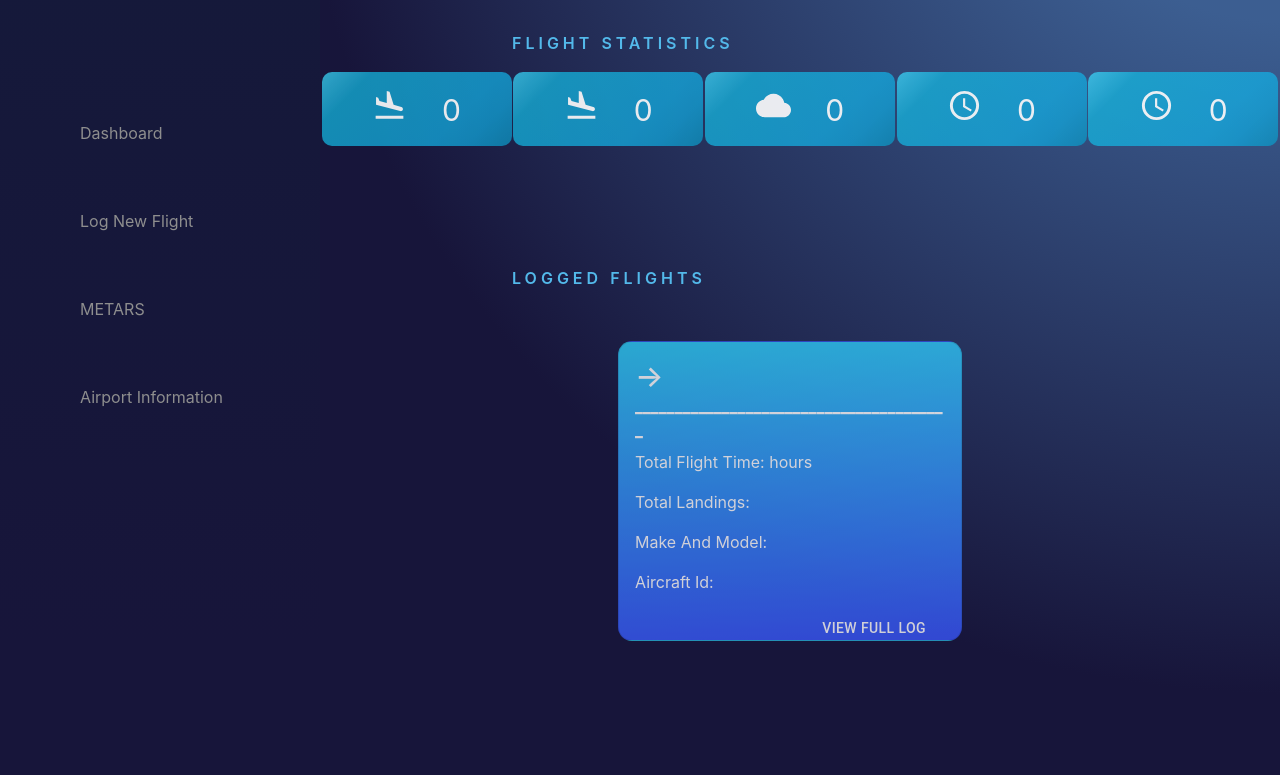
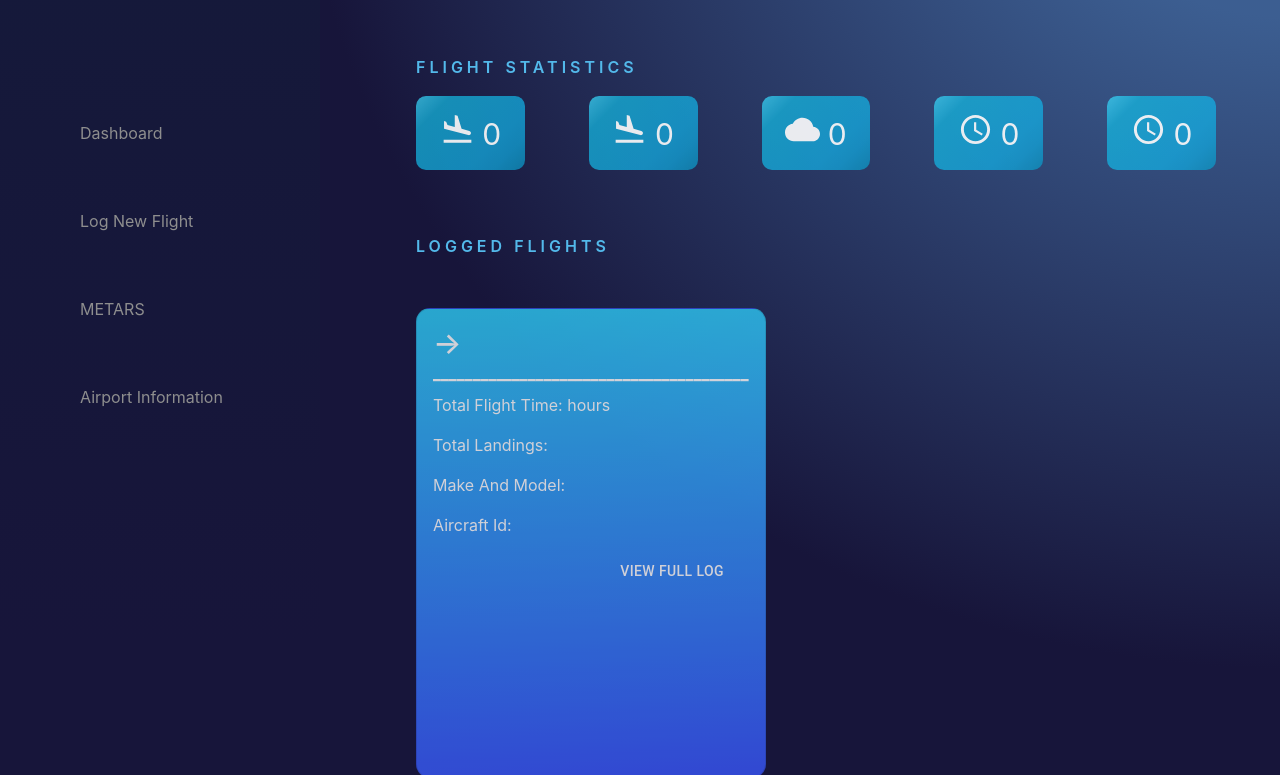
Before and after one commit to LukeZvada/PilotLogClient-Capstone, a React app: page /dashboard in a window 1280 px wide. Shown: the part 157-932 px from the top of the page. Built offline with nearby package versions, Linux system fonts and the light colour scheme; no server answers; sample sign-in values are in the browser's storage.

Commit message:
refactored css to match design

```diff
--- a/src/components/ApplicationViews.js
+++ b/src/components/ApplicationViews.js
@@ -16,7 +16,7 @@ import { AirportInfoProvider } from "./AirportInformation/AirportInformationProv
 
 export const ApplicationViews = () => {
     return <>
-
+        <div className="page-content">
             <FlightLogProvider>
                 <FlightLogUserProvider>
                     <Route exact path="/dashboard" render={(props) => {
@@ -63,5 +63,6 @@ export const ApplicationViews = () => {
                     props.history.push("/login")
                 }
             } />
+        </div>
     </>
 }
--- a/src/components/Dashboard/FlightLogDashboard.css
+++ b/src/components/Dashboard/FlightLogDashboard.css
@@ -1,7 +1,6 @@
 .dashboard_Title {
     display: flex;
     position: relative;
-    margin-left: 32rem;
     padding-top: 50px;
     color: white;
     width: 50%;
@@ -10,35 +9,27 @@
 .dashboard_Quote {
     display: flex;
     position: relative;
-    margin-left: 32rem;
     padding-top: 10px;
     color: rgba(151, 151, 151, 1);
     width: 50%;
 }
 
 .flightlog_title {
-    display: flex;
-    position: relative;
-    margin-left: 32rem;
-    padding-top: 120px;
-    margin-bottom: -95px;
     color: rgba(83, 185, 234, 1);
-    width: 50%;
     letter-spacing: 4px;
     font-weight: 600;
 }
 
 .flightlog-card {
     height: 65vh;
+    width: 80%;
+    max-width: 1720px;
     display: flex;
-    justify-content: space-evenly;
+    justify-content: flex-start;
     flex-direction: row;
     flex-wrap: wrap;
-    margin-left: 25rem;
     margin-bottom: 150px;
     overflow: scroll;
-    margin-top: 6rem;
-    /* align-content: center; */
 }
 
 .card-title {
@@ -50,11 +41,8 @@
 }
 
 .card {
-    width: 344px !important;
-    height: 300px;
-    margin-left: 90px;
     margin-top: 50px;
-    margin-right: 190px;
+    margin-right: 8em;
     background: linear-gradient(177.23deg, #2CDBF3 -13.49%, #3A49F9 109.75%);
     border-radius: 14px;
     color: white;
@@ -72,7 +60,6 @@
 .flightstatistics_title {
     display: flex;
     position: relative;
-    margin-left: 32rem;
     padding-top: 50px;
     margin-bottom: -95px;
     color: rgba(83, 185, 234, 1);
@@ -87,12 +74,11 @@
     display: flex;
     flex-direction: row;
     flex-wrap: nowrap;
-    justify-content: space-evenly;
+    justify-content: flex-start;
     align-content: center;
     padding-top: 7rem;
-    margin-left: 20rem;
     opacity: .9;
-    /* height: 4rem; */
+    margin-bottom: 4rem;
 }
 
 .statistics-card-body {
@@ -101,6 +87,7 @@
     height: 74px;
     left: 360px;
     top: 180px;
+    margin-right: 4em;
     background: linear-gradient(135deg, rgba(64, 221, 255, 0.8) 0%, rgba(20, 186, 227, 0.8) 19.24%, rgba(19, 177, 230, 0.8) 68.64%, rgba(17, 170, 223, 0.8) 81.77%, rgba(11, 152, 197, 0.8) 100%);
 }
 
@@ -131,7 +118,6 @@
 .details_card {
     min-width: 50rem;
     height: 62rem;
-    /* margin-left: 90px; */
     margin-top: 150px;
     margin-right: 290px;
     background: linear-gradient(177.23deg, #2CDBF3 -13.49%, #3A49F9 109.75%);
--- a/src/components/Dashboard/FlightLogList.js
+++ b/src/components/Dashboard/FlightLogList.js
@@ -17,14 +17,11 @@ export const FlightLogList = (props) => {
 
     return (
         <>
-            <article>
             <div className="flightlog_title">LOGGED FLIGHTS</div>
-            </article>
             <article className="flightlog-card">
             {
                 userFlights.map(flight => {
-                    return <section>
-                        <div className="card" style={{width: "20rem"}}>
+                    return <div className="card">
                         <div className="card-body">
                             <h5 className="card-title">{flight.to} &rarr; {flight.fromAirport}</h5>
                             <h6 className="card-subtitle mb-2 text-muted log-date">{flight.date}</h6>
@@ -40,7 +37,6 @@ export const FlightLogList = (props) => {
                             </Button>
                         </div>
                     </div>
-                    </section>
                 })
             }
             </article>
--- a/src/components/Dashboard/FullFlightLogDetails.js
+++ b/src/components/Dashboard/FullFlightLogDetails.js
@@ -73,7 +73,7 @@ export const FullFlightDetails = (props) => {
                                 <Button className="delete_flight_button" variant="contained"
                                     onClick={
                                         () => delete_prompt(singleFlight.id)
-                                        .then(props.history.push('/dashboard'))
+                                        // .then(props.history.push('/dashboard'))
                                     }>
                                     Delete
                                 </Button>
--- a/src/components/METARS/Metars.css
+++ b/src/components/METARS/Metars.css
@@ -11,7 +11,6 @@ div#root {
     justify-content: center;
     min-width: 50rem;
     height: 20rem;
-    margin-left: 60rem;
     padding-top: 100px;
     /* margin-right: 290px; */
     background: linear-gradient(177.23deg, #2CDBF3 -13.49%, #3A49F9 109.75%);
@@ -26,10 +25,6 @@ div#root {
 .airport_search {
     width: 10rem;
     padding-top: 10rem;
-    margin-left: 30rem;
-}
-
-.metar_button{
     margin-left: 30rem;
 }
 
--- a/src/index.css
+++ b/src/index.css
@@ -24,3 +24,7 @@ input.form-control {
   border-color: #3C5E91;
   text-align: center;
 }
+
+.page-content {
+  margin-left: 26rem;
+}
```
Lines whose indentation alone changed are shown as unchanged.
